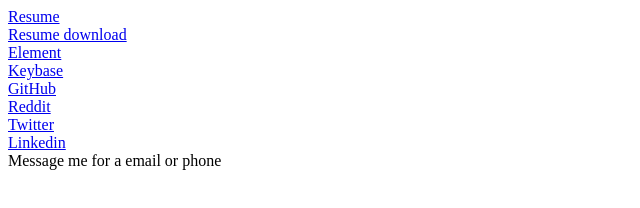
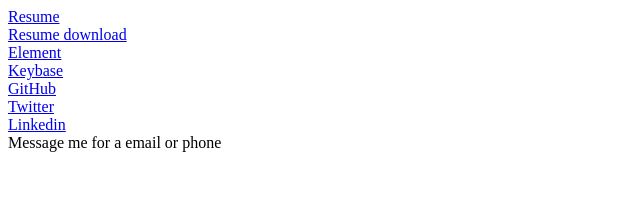
Before and after one commit to yeltnar/hi.andbrant.com, a plain HTML site: page index.html in a window 1280 px wide. Shown: the whole page, without its empty margins (0-640 px from the left). Drawn offline with Linux system fonts and the light colour scheme.

Commit message:
Update index.html

```diff
--- a/index.html
+++ b/index.html
@@ -6,7 +6,6 @@
         <div><a href="https://matrix.to/#/@andbrant:matrix.org">Element</a></div>
         <div><a href="https://keybase.io/droodle_b">Keybase</a></div>
         <div><a href="https://github.com/yeltnar">GitHub</a></div>
-        <div><a href="https://www.reddit.com/user/yeltnar">Reddit</a></div>
         <div><a href="https://twitter.com/andcbrant">Twitter</a></div>
         <div><a href="https://www.linkedin.com/in/andrew-brantley-92707572/">Linkedin</a></div>
 	<div>Message me for a email or phone</div>
```
